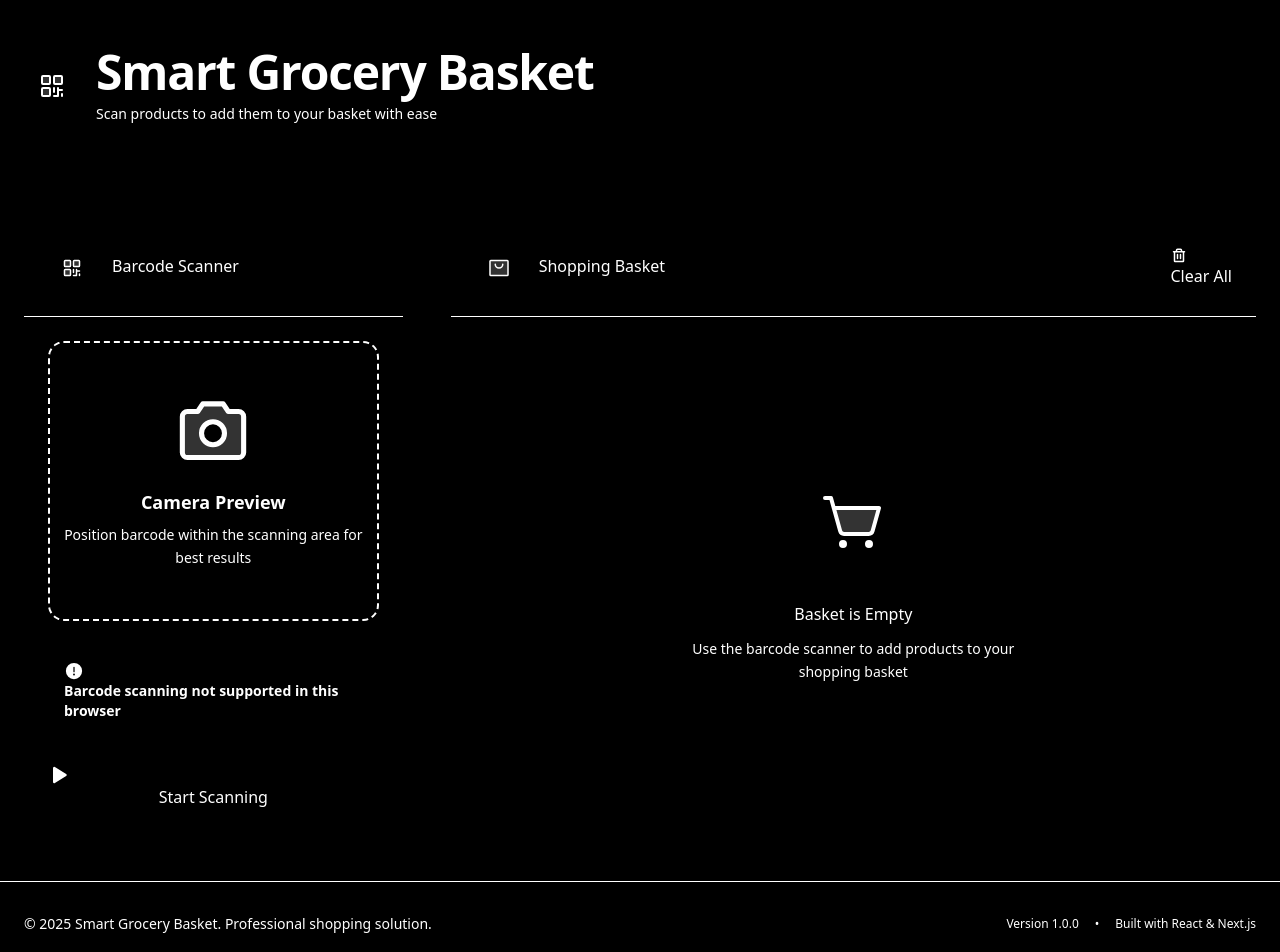
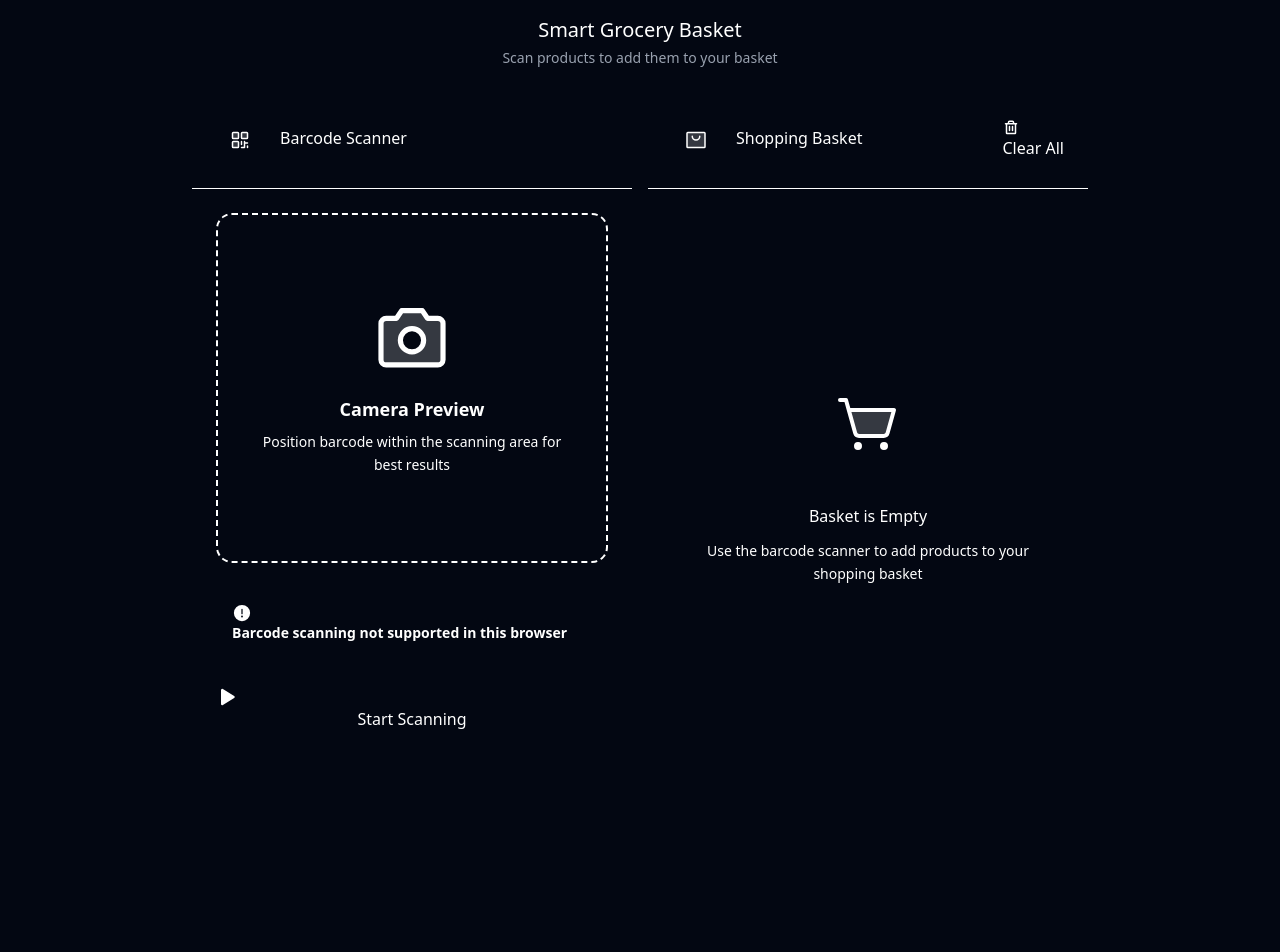
Before and after one commit to Intel-IoT-Club/smart_grocery_basket_frontend, a Next.js app: page / in a window 1280 px wide. Shown: the top 952 px of the page. After the commit the page ends 800 px from the top, so only its background shows below. Built offline with nearby package versions, Linux system fonts and the light colour scheme.

Commit message:
refactor: streamline main page layout for minimal UI

```diff
--- a/src/app/page.tsx
+++ b/src/app/page.tsx
@@ -1,10 +1,8 @@
 "use client";
 
 import { useState, useCallback } from 'react';
-import { motion } from 'framer-motion';
 import GroceryBasket from '../components/GroceryBasket';
 import QRScanner from '../components/QRScanner';
-import { QrCodeIcon } from '@phosphor-icons/react';
 
 // Use the Product interface from types with all necessary fields
 interface Product {
@@ -19,21 +17,20 @@ interface Product {
 }
 
 /**
- * Main application page component with enhanced functionality and better practices
+ * Main application page component with minimalistic design
  */
-const HomePage = () => {
+export default function Home() {
   const [productCallback, setProductCallback] = useState<((product: Product) => void) | null>(null);
 
   /**
    * Handle product scanning callback registration
-   * Uses useCallback to prevent unnecessary re-renders and improve performance
    */
   const handleScannedCallback = useCallback((handler: (product: Product) => void) => {
     setProductCallback(() => handler);
   }, []);
 
   /**
-   * Handle product scanned event with proper error handling
+   * Handle product scanned event
    */
   const handleProductScanned = useCallback((product: Product) => {
     try {
@@ -42,100 +39,28 @@ const HomePage = () => {
       }
     } catch (error) {
       console.error('Error handling scanned product:', error);
-      // Could add user notification here
     }
   }, [productCallback]);
 
   return (
-    <div className="min-h-screen bg-[var(--color-black)] flex flex-col">
-      {/* Enhanced Header with Animation and Better Semantics */}
-      <header className="bg-[var(--color-dark-green)] text-[var(--color-off-white)] shadow-xl">
-        <div className="container mx-auto px-6 py-10 md:py-12">
-          <motion.div
-            initial={{ opacity: 0, y: -20 }}
-            animate={{ opacity: 1, y: 0 }}
-            transition={{ duration: 0.6 }}
-            className="flex items-center justify-center md:justify-start"
-          >
-            <div className="flex items-center gap-4">
-              <div className="p-3 rounded-xl bg-[var(--color-green)]/20">
-                <QrCodeIcon
-                  size={32}
-                  className="text-[var(--color-green)]"
-                  weight="duotone"
-                />
-              </div>
-              <div>
-                <h1 className="text-3xl md:text-4xl lg:text-5xl font-bold tracking-tight">
+    <div className="min-h-screen bg-gray-950 p-4">
+      {/* Header */}
+      <header className="mb-6">
+        <h1 className="text-xl font-medium text-white text-center">
           Smart Grocery Basket
         </h1>
-                <p className="text-[var(--color-off-white)]/70 text-sm mt-2 hidden sm:block">
-                  Scan products to add them to your basket with ease
+        <p className="text-sm text-gray-400 text-center mt-1">
+          Scan products to add them to your basket
         </p>
-              </div>
-            </div>
-          </motion.div>
-        </div>
       </header>
 
-      {/* Main Content with Enhanced Layout and Accessibility */}
-      <main
-        className="flex-grow container mx-auto px-6 py-10 md:py-12 flex items-center"
-        role="main"
-        aria-label="Main application content"
-      >
-        <motion.div
-          className="w-full"
-          initial={{ opacity: 0 }}
-          animate={{ opacity: 1 }}
-          transition={{ duration: 0.8, delay: 0.2 }}
-        >
-          <div className="grid grid-cols-1 lg:grid-cols-12 gap-8 lg:gap-12">
-            {/* Scanner Section with Enhanced Animation */}
-            <motion.div
-              className="lg:col-span-5 xl:col-span-4"
-              initial={{ opacity: 0, x: -50 }}
-              animate={{ opacity: 1, x: 0 }}
-              transition={{ duration: 0.6, delay: 0.3 }}
-            >
+      {/* Main Content */}
+      <main className="max-w-4xl mx-auto">
+        <div className="grid gap-4 lg:grid-cols-2 h-[calc(100vh-8rem)]">
           <QRScanner onScan={handleProductScanned} />
-            </motion.div>
-
-            {/* Basket Section with Enhanced Animation */}
-            <motion.div
-              className="lg:col-span-7 xl:col-span-8"
-              initial={{ opacity: 0, x: 50 }}
-              animate={{ opacity: 1, x: 0 }}
-              transition={{ duration: 0.6, delay: 0.4 }}
-            >
           <GroceryBasket onProductScanned={handleScannedCallback} />
-            </motion.div>
         </div>
-        </motion.div>
       </main>
-
-      {/* Enhanced Footer with Better Information Architecture */}
-      <footer className="mt-auto py-8 border-t border-[var(--color-dark-green)]">
-        <motion.div
-          className="container mx-auto px-6"
-          initial={{ opacity: 0 }}
-          animate={{ opacity: 1 }}
-          transition={{ duration: 0.6, delay: 0.5 }}
-        >
-          <div className="flex flex-col sm:flex-row justify-between items-center gap-4">
-            <p className="text-[var(--color-off-white)]/70 text-sm text-center sm:text-left">
-              © 2025 Smart Grocery Basket. Professional shopping solution.
-            </p>
-            <div className="flex items-center gap-4 text-xs text-[var(--color-off-white)]/50">
-              <span>Version 1.0.0</span>
-              <span>•</span>
-              <span>Built with React & Next.js</span>
-            </div>
-          </div>
-        </motion.div>
-      </footer>
     </div>
   );
-};
-
-export default HomePage;
+}
```
Lines whose indentation alone changed are shown as unchanged.
